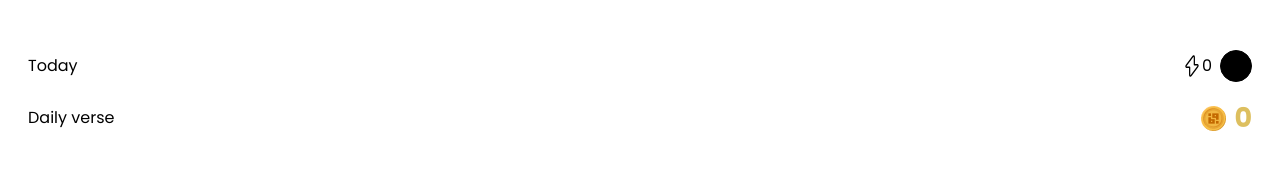
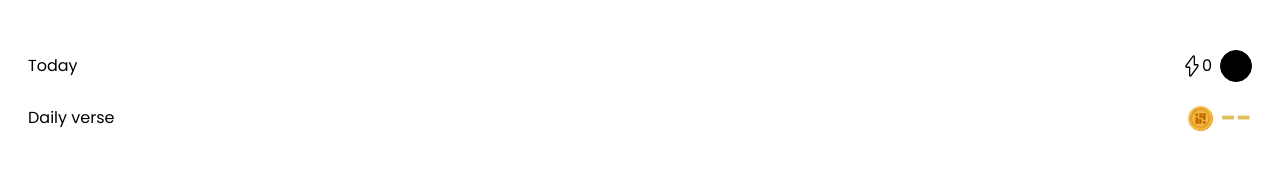
Before and after one commit to SamsonI95/christville-app, a React (Vite) app: page /app/page-1 in a window 1280 px wide. Shown: the top 175 px of the page. Built offline with nearby package versions, Linux system fonts and the light colour scheme; no server answers; a web font is replaced by a local one.

Commit message:
Fetching user with userId test - phase 22

```diff
--- a/src/Components/TopLayer.jsx
+++ b/src/Components/TopLayer.jsx
@@ -10,7 +10,8 @@ const TopLayer = ({ userId }) => {
   const { user } = useContext(UserContext);
   const isFaithPage = location.pathname.startsWith("/app/page-2");
   // const { daysSinceJoin } = useUserContext();
-  const [tokenCount, setTokenCount] = useState(0);
+  // const [tokenCount, setTokenCount] = useState(0);
+  const [dailyBonusValue, setDailyBonusValue] = useState(null);
   const [successiveLoginDays, setSuccessiveLoginDays] = useState(0);
 
   const apiBaseUrl =
@@ -26,8 +27,8 @@ const TopLayer = ({ userId }) => {
         }
         const userData = await response.json();
         setProfilePic(userData.photo_url); // Assuming your backend includes `photo_url`
-        setTokenCount(userData.token_count || 0);
         setSuccessiveLoginDays(userData.successive_login_days || 0);
+        setDailyBonusValue(userData.daily_bonus_value || 0);
       } catch (error) {
         console.error("Error fetching user data:", error);
       }
@@ -86,7 +87,9 @@ const TopLayer = ({ userId }) => {
         {/* coin value which is gotten from how long the user has been on telegram */}
         <div className="flex items-center gap-2">
           <img src="/coin.png" alt="currency" />
-          <p className="font-bold text-[27px] text-customGold">{tokenCount}</p>
+          <p className="font-bold text-[27px] text-customGold">
+            {dailyBonusValue !== null ? dailyBonusValue : "--"}
+          </p>
           {/* replace with token generated */}
         </div>
       </section>
```
